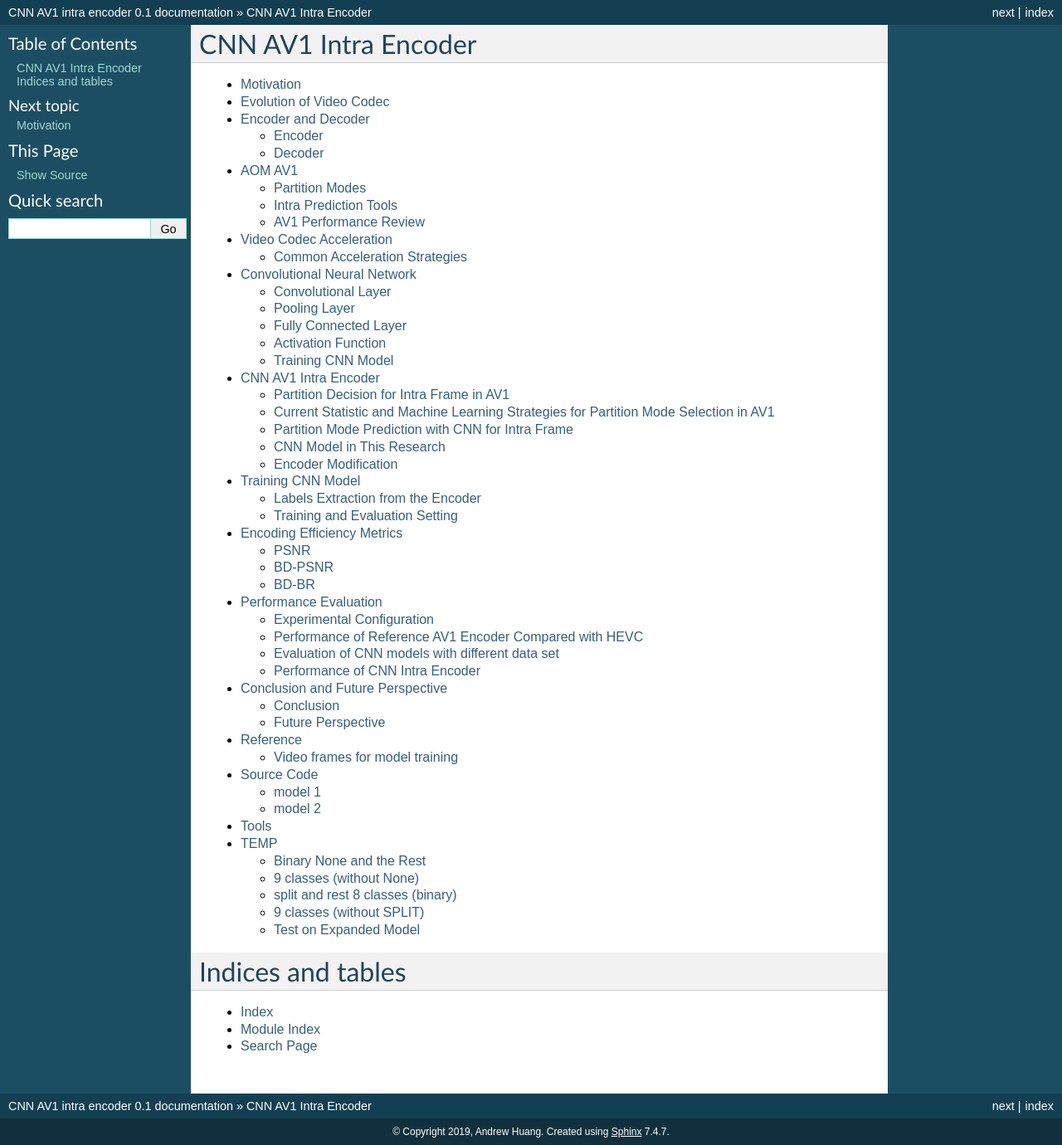
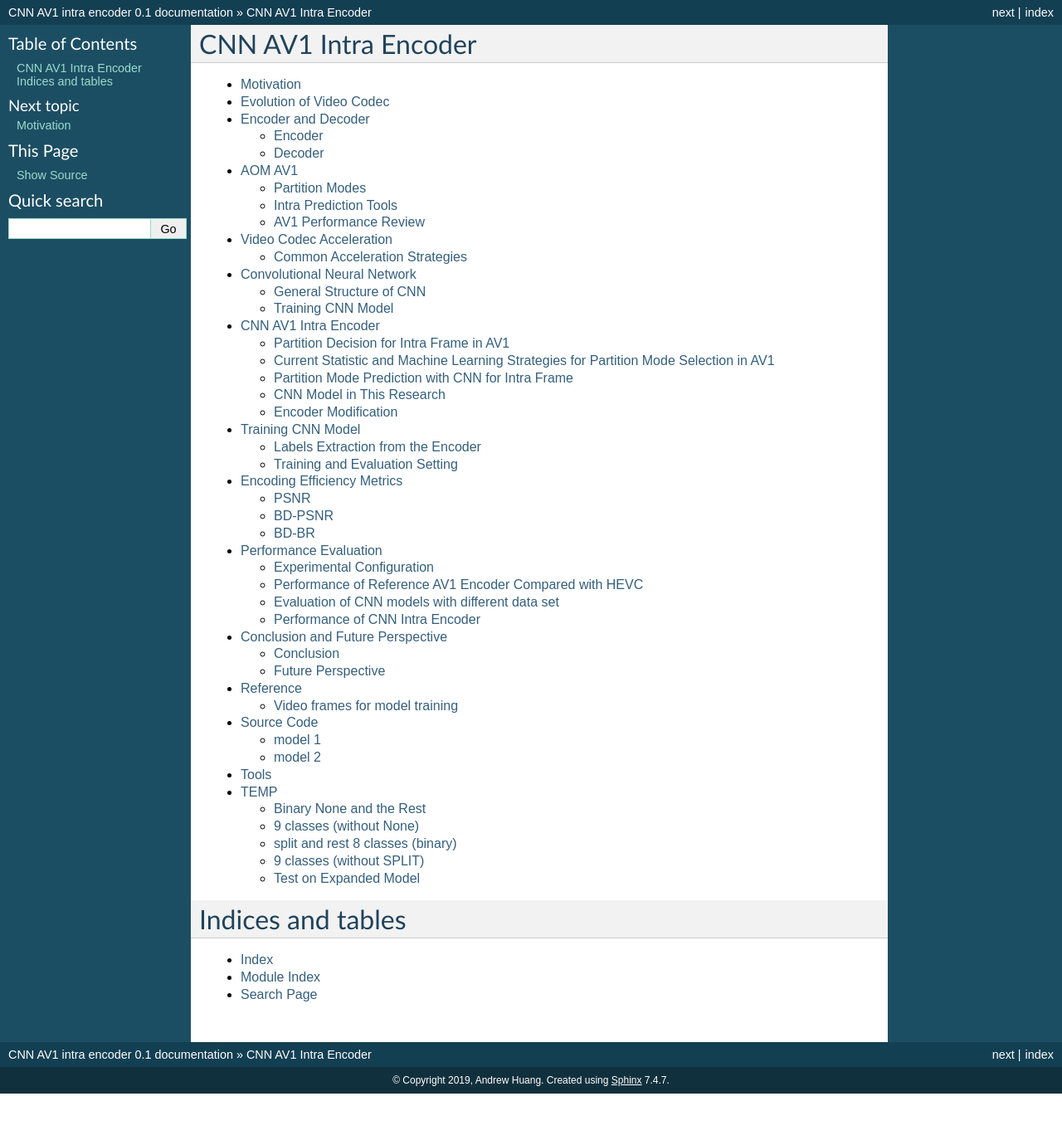
Before and after one commit to epadam/CNN-AV1-intra-encoder, a Sphinx documentation site: the page built from source/index.rst, in a window 1280 px wide. Shown: the whole page at 83% size. Built offline with Sphinx 7.4.7, drawn with Linux system fonts in a browser that asks for light colours; after the commit the page ends 1318 px from its top, so only the background shows below that.

Commit message:
Update cnn.rst

```diff
--- a/source/cnn.rst
+++ b/source/cnn.rst
@@ -4,10 +4,13 @@ Convolutional Neural Network
 
 Convolutional Neural Network(CNN) is the most popular branch of Deep Learning. The most difference between normal neural network and CNN is the convolutional layer.
 
+--------------------------
+General Structure of CNN
+--------------------------
+
 
 The explanation of each layer is presented as follows.
 
----------------------
 Convolutional Layer
 ---------------------
 
@@ -19,20 +22,19 @@ The operation is defined as:
 
   (I \ast K)_{ij} &= \sum_{m = 0}^{k_1 - 1} \sum_{n = 0}^{k_2 - 1} I(i-m, j-n)K(m,n)
 
--------------------
+
 Pooling Layer
 -------------------
 
 Sometimes, to reduce the spatial size of input data, pooling
 
-----------------------
+
 Fully Connected Layer
 ----------------------
 
 Fully connected layer works just like other neural network.
 
 
-----------------------
 Activation Function
 ----------------------
 
```
